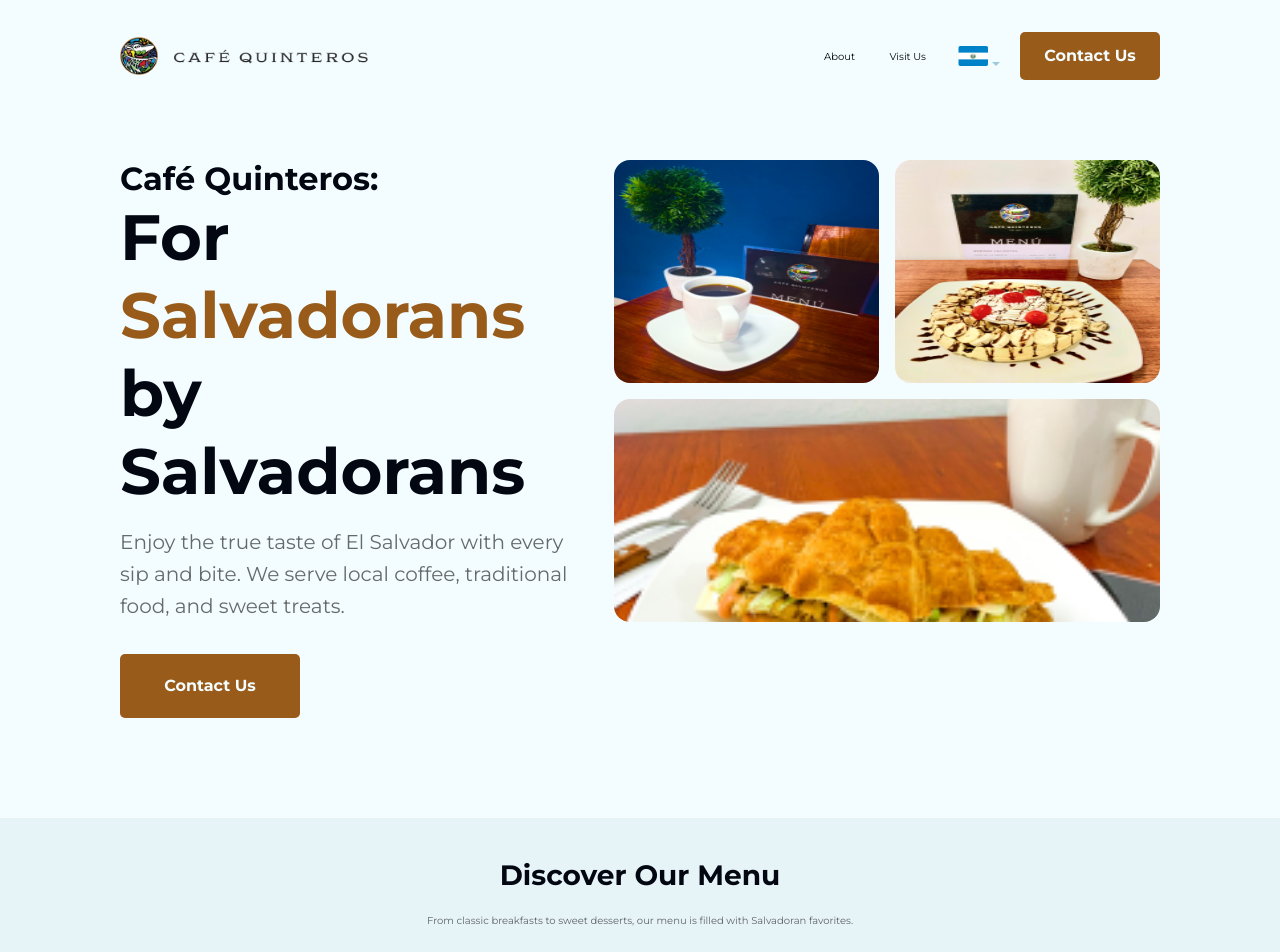
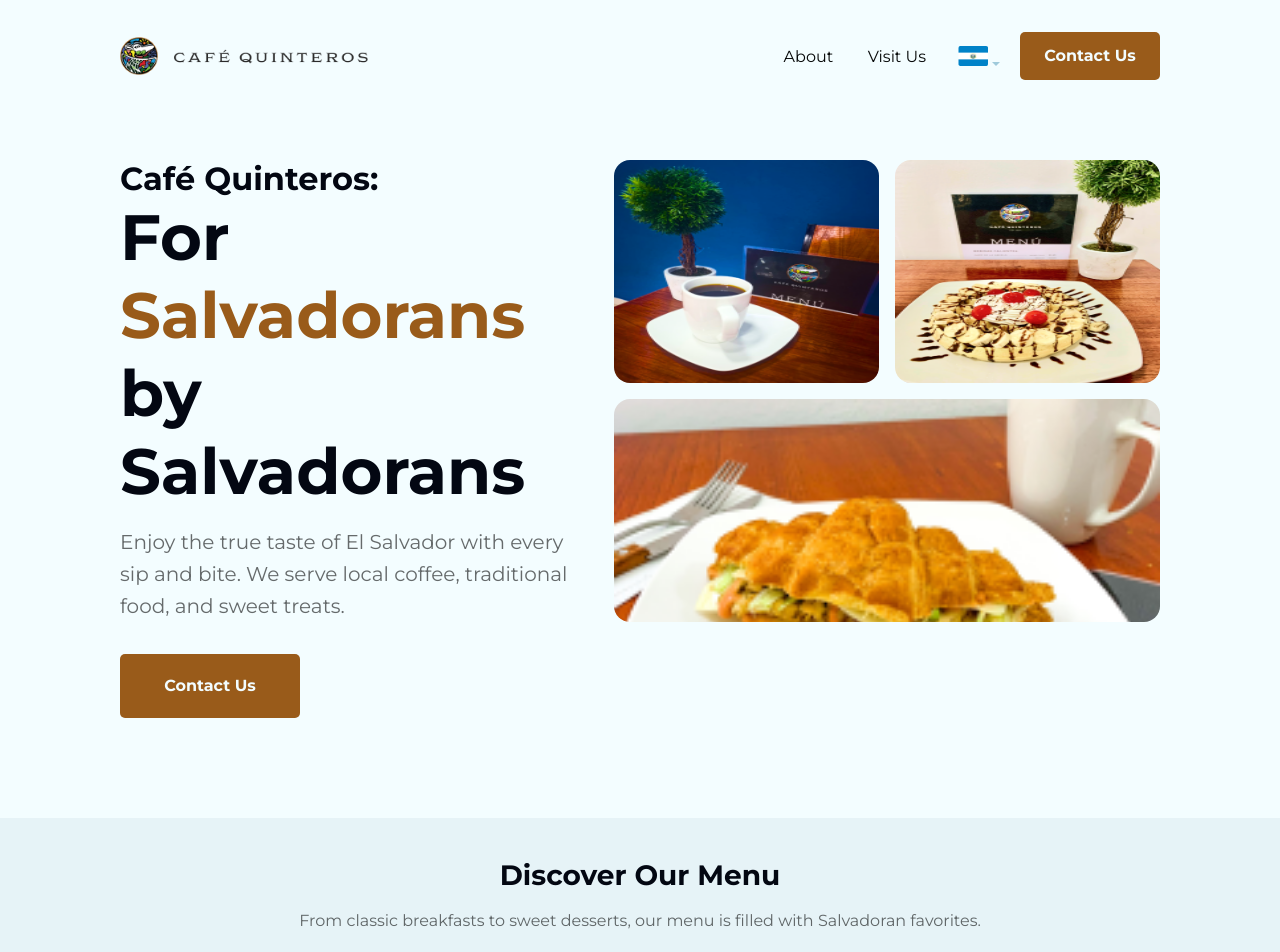
Before and after one commit to v88Alfie/cafe_quinteros, a Next.js app: page / in a window 1280 px wide. Shown: the top 952 px of the page. Built offline with nearby package versions, Linux system fonts and the light colour scheme.

Commit message:
fix contact us section ui

```diff
--- a/src/app/(home)/_sections/ContactUs.tsx
+++ b/src/app/(home)/_sections/ContactUs.tsx
@@ -48,21 +48,23 @@
           Taste El Salvador's regional and local breakfast & lunch in a place
           that's more than just a coffee shop.
         </h3>
-        <div className="flex flex-col gap-[3.2rem] pt-[4rem]">
+        <div className="flex flex-col gap-[3.2rem] pt-[4rem] lg:flex-row">
           {choose_cafe_cards.map((cafe_card) => (
             <Card key={cafe_card.id.toString()} className="bg-gray">
-              <CardContent className="flex flex-col gap-[2.4rem] p-[2.4rem]">
+              <CardContent className="flex flex-col gap-[2.4rem] p-[2.4rem] md:flex-row lg:flex-col">
                 <Image
                   className="rounded-t-[1.6rem]"
                   src={`/images/${cafe_card.image}`}
                   alt={cafe_card.title}
-                  width={30}
-                  height={20}
+                  width={80}
+                  height={80}
                 />
-                <h2 className="text-montserrat_bold_20">{cafe_card.title}</h2>
-                <h3 className="text-montserrat_regular_18 text-text/[.6]">
-                  {cafe_card.description}
-                </h3>
+                <div>
+                  <h2 className="text-montserrat_bold_20">{cafe_card.title}</h2>
+                  <h3 className="text-montserrat_regular_18 text-text/[.6]">
+                    {cafe_card.description}
+                  </h3>
+                </div>
               </CardContent>
             </Card>
           ))}
--- a/src/app/(home)/_sections/Menu.tsx
+++ b/src/app/(home)/_sections/Menu.tsx
@@ -277,7 +277,7 @@
       <div className="container mx-0 py-[4rem] bg-gray">
         <div className="md:flex md:flex-col md:items-center">
           <h2 className="text-montserrat_bold_28">Discover Our Menu</h2>
-          <p className="text-montserrat-16 text-text/[.6] pt-[1.6rem] leading-[2.56rem]">
+          <p className="text-montserrat_regular_16 text-text/[.6] pt-[1.6rem] leading-[2.56rem]">
             From classic breakfasts to sweet desserts, our menu is filled with
             Salvadoran favorites.
           </p>
--- a/src/components/NavBar.tsx
+++ b/src/components/NavBar.tsx
@@ -66,7 +66,7 @@
       </div>
       <div className="flex justify-center gap-[3.2rem] items-center">
         <NavigationMenu className="hidden lg:block">
-          <NavigationMenuList className="flex gap-[3.2rem] text-montserrat-16">
+          <NavigationMenuList className="flex gap-[3.2rem] text-montserrat_regular_16">
             <NavigationMenuItem>
               <Link href="/about-us" legacyBehavior passHref>
                 <NavigationMenuLink className="text-text">
```
